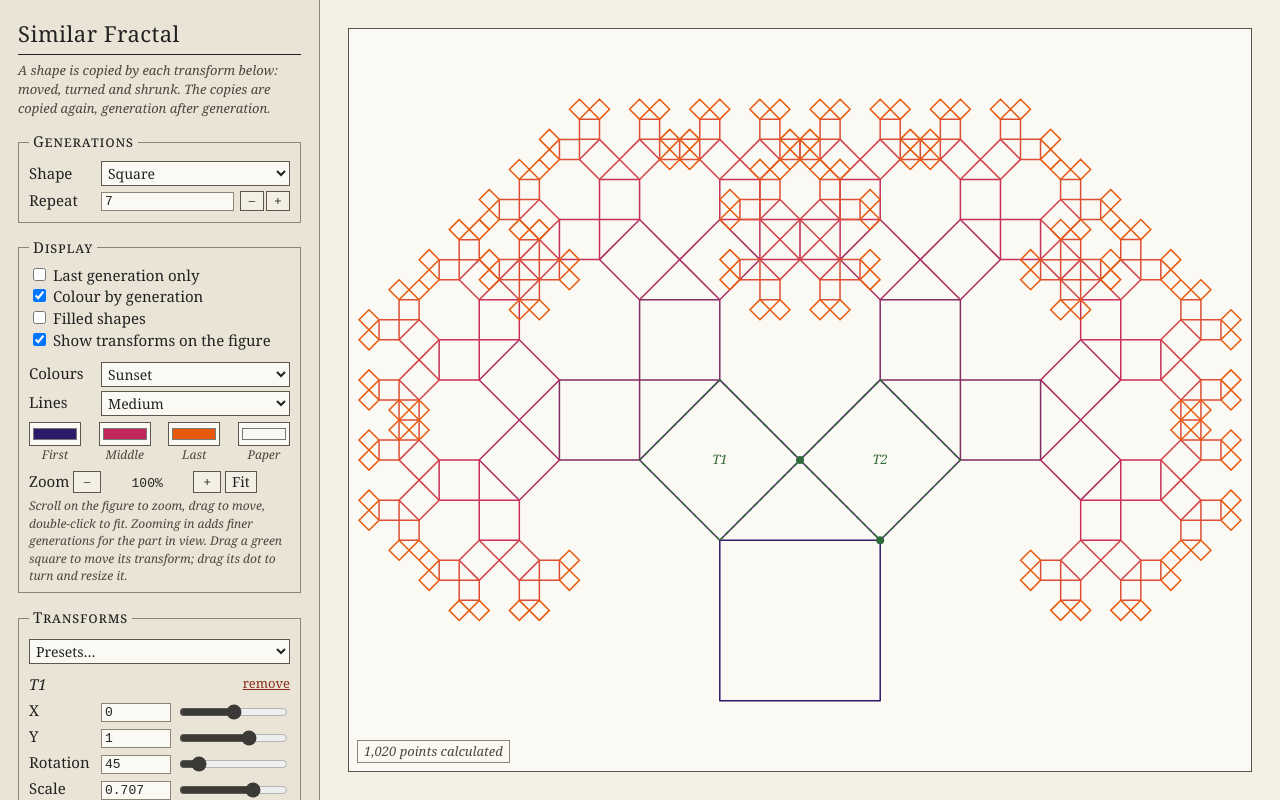
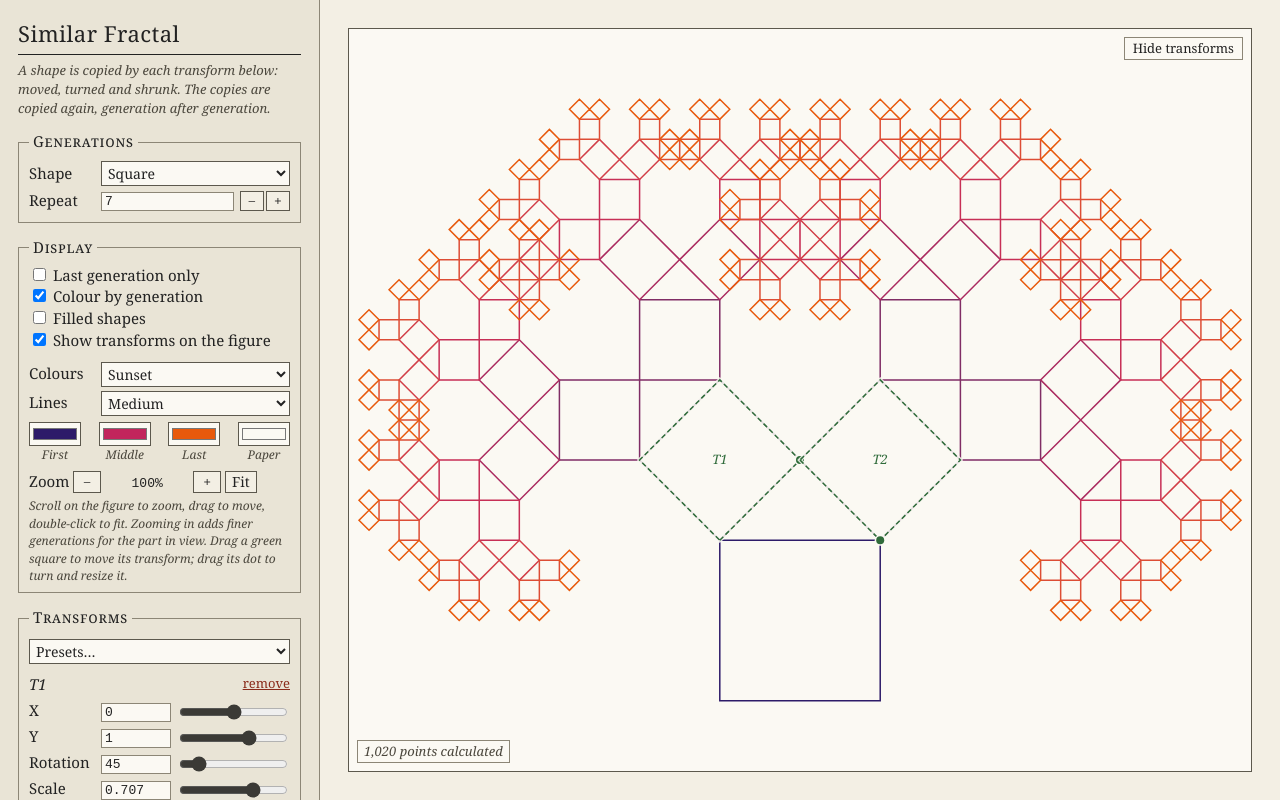
Before and after one commit to StefanoMartin/mathmathmath, a plain HTML site: page index.html in a window 1280 px wide. Drawn offline with Linux system fonts and the light colour scheme.

Commit message:
Improved transformer

```diff
--- a/css/style.css
+++ b/css/style.css
@@ -136,7 +136,8 @@ button.step + button.step {
 /* ---- Transform boxes ---- */
 
 .box_iteration {
-  padding: 4px 0 6px;
+  margin: 0 -6px;
+  padding: 4px 6px 6px;
   border-bottom: 1px dotted #8c8676;
 }
 
@@ -390,3 +391,20 @@ table.colours {
   border: 1px solid #8c8676;
   pointer-events: none;
 }
+
+/* Button in the upper-right corner of the figure. */
+.figure_button {
+  position: absolute;
+  top: 37px;
+  right: 37px;
+  padding: 1px 8px;
+  font-size: 13px;
+  background: #fbf9f3;
+  border: 1px solid #8c8676;
+}
+
+/* A transform box whose frame is under the pointer on the figure, or the other way round. */
+.box_iteration.hovered {
+  background: rgba(47, 107, 58, 0.10);
+  box-shadow: inset 3px 0 0 #2f6b3a;
+}
--- a/index.html
+++ b/index.html
@@ -137,6 +137,8 @@
     <div id="figure">
       <canvas id="similar_canvas"></canvas>
       <div id="point_count"></div>
+      <button type="button" id="toggleHandles" class="figure_button"
+        title="Show or hide the frames of the transforms (key H)">Hide transforms</button>
     </div>
   </body>
 </html>
--- a/javascript/fractal.js
+++ b/javascript/fractal.js
@@ -132,6 +132,7 @@ var similar = {
   only_last: false,
   colored: true,
   show_handles: true,
+  hover_index: -1,         // transform whose frame is highlighted, or -1
   filled: false,           // fill closed shapes instead of outlining them
   line_width: 1.5,         // in CSS pixels
   shape: null,             // see set_shape()
@@ -775,38 +776,78 @@ var similar = {
     }
   },
 
-  // Dashed frame, name and corner dot for each transform.
+  // Dashed frame, name and corner dot for each transform. Every frame has a
+  // pale outline under it so it stands out on the drawing; the one under the
+  // pointer (hover_index) is drawn solid, shaded and on top of the others.
   paint_handles: function(ctx, s, ox, oy, dpr){
-    ctx.font = "italic " + (13 * dpr) + "px Georgia, 'Times New Roman', serif";
     ctx.textAlign = "center";
     ctx.textBaseline = "middle";
 
+    var order = [];
     for (var i = 0; i < this.iteration.length; i++){
+      if (i !== this.hover_index) { order.push(i); }
+    }
+    if (this.hover_index >= 0 && this.hover_index < this.iteration.length){
+      order.push(this.hover_index);
+    }
+
+    for (var o = 0; o < order.length; o++){
+      i = order[o];
+      var on = i === this.hover_index;
       var t = this.iteration[i];
       var dx = t.zr * s, dy = t.zi * s;
       var ux = t.flip ? dy : -dy, uy = t.flip ? dx : -dx;
       var X = t.wr * s + ox, Y = oy - t.wi * s;
 
+      var frame = function(){
+        ctx.beginPath();
+        ctx.moveTo(X, Y);
+        ctx.lineTo(X + dx, Y - dy);
+        ctx.lineTo(X + dx + ux, Y - dy + uy);
+        ctx.lineTo(X + ux, Y + uy);
+        ctx.closePath();
+      };
+
+      if (on){
+        ctx.globalAlpha = 0.18;
+        ctx.fillStyle = HANDLE_INK;
+        frame();
+        ctx.fill();
+        ctx.globalAlpha = 1;
+      }
+
+      // Pale outline, then the frame itself.
+      ctx.setLineDash([]);
+      ctx.globalAlpha = 0.85;
+      ctx.strokeStyle = PAPER;
+      ctx.lineWidth = (on ? 6 : 4) * dpr;
+      frame();
+      ctx.stroke();
+      ctx.globalAlpha = 1;
+
       ctx.strokeStyle = HANDLE_INK;
-      ctx.lineWidth = 1.5 * dpr;
-      ctx.setLineDash([5 * dpr, 3 * dpr]);
-      ctx.beginPath();
-      ctx.moveTo(X, Y);
-      ctx.lineTo(X + dx, Y - dy);
-      ctx.lineTo(X + dx + ux, Y - dy + uy);
-      ctx.lineTo(X + ux, Y + uy);
-      ctx.closePath();
+      ctx.lineWidth = (on ? 2.5 : 1.5) * dpr;
+      ctx.setLineDash(on ? [] : [5 * dpr, 3 * dpr]);
+      frame();
       ctx.stroke();
       ctx.setLineDash([]);
 
+      // The corner dot (turn and resize), with a pale ring.
+      var r = (on ? 6 : 4) * dpr;
+      ctx.fillStyle = PAPER;
+      ctx.beginPath();
+      ctx.arc(X + dx, Y - dy, r + 1.5 * dpr, 0, 2 * Math.PI);
+      ctx.fill();
       ctx.fillStyle = HANDLE_INK;
       ctx.beginPath();
-      ctx.arc(X + dx, Y - dy, 4 * dpr, 0, 2 * Math.PI);
+      ctx.arc(X + dx, Y - dy, r, 0, 2 * Math.PI);
       ctx.fill();
 
-      if (Math.abs(dx) + Math.abs(dy) > 30 * dpr){
+      // The name, when the frame is large enough or under the pointer.
+      if (on || Math.abs(dx) + Math.abs(dy) > 30 * dpr){
         var label = "T" + (i + 1);
         var lx = X + (dx + ux) * 0.5, ly = Y + (uy - dy) * 0.5;
+        ctx.font = "italic " + ((on ? 16 : 13) * dpr) + "px Georgia, 'Times New Roman', serif";
         ctx.strokeStyle = PAPER;
         ctx.lineWidth = 4 * dpr;
         ctx.strokeText(label, lx, ly);
--- a/javascript/main.js
+++ b/javascript/main.js
@@ -115,6 +115,7 @@ var build = function(){
   similar.only_last    = byId("only_last").checked;
   similar.colored      = byId("colored").checked;
   similar.show_handles = byId("show_handles").checked;
+  byId("toggleHandles").textContent = similar.show_handles ? "Hide transforms" : "Show transforms";
   similar.filled       = byId("filled").checked;
 
   var shape = validShape(byId("shape").value);
@@ -864,6 +865,22 @@ var panelEvents = function(){
   byId("only_last").addEventListener("change", scheduleBuild);
   byId("colored").addEventListener("change", scheduleBuild);
   byId("show_handles").addEventListener("change", scheduleBuild);
+  byId("toggleHandles").addEventListener("click", toggleHandles);
+  document.addEventListener("keydown", function(e){
+    // H hides or shows the frames, unless a text or number field is being typed in.
+    var tag = e.target.tagName;
+    if ((e.key === "h" || e.key === "H") && !e.ctrlKey && !e.metaKey && !e.altKey &&
+        tag !== "INPUT" && tag !== "TEXTAREA" && tag !== "SELECT"){
+      toggleHandles();
+    }
+  });
+
+  // Hovering a transform box highlights its frame on the figure.
+  byId("panel").addEventListener("mouseover", function(e){
+    var box = e.target.closest(".box_iteration");
+    setHover(box ? boxes().indexOf(box) : -1);
+  });
+  byId("panel").addEventListener("mouseleave", function(){ setHover(-1); });
   byId("filled").addEventListener("change", scheduleBuild);
   document.addEventListener("change", function(e){
     if (e.target.classList.contains("mirror")) { scheduleBuild(); }
@@ -905,6 +922,22 @@ var panelEvents = function(){
   window.addEventListener("resize", scheduleBuild);
   window.addEventListener("load", scheduleBuild);
   window.addEventListener("hashchange", onHashChange);
+};
+
+var toggleHandles = function(){
+  var box = byId("show_handles");
+  box.checked = !box.checked;
+  if (!box.checked) { setHover(-1); }
+  scheduleBuild();
+};
+
+// Highlight one transform (its frame on the figure and its box in the panel), or none (-1).
+var setHover = function(index){
+  if (!similar.show_handles) { index = -1; }
+  if (index === similar.hover_index) { return; }
+  similar.hover_index = index;
+  boxes().forEach(function(box, i){ box.classList.toggle("hovered", i === index); });
+  scheduleBuild();
 };
 
 var zoomCentre = function(factor){
@@ -965,6 +998,7 @@ var figureEvents = function(){
     if (!drag){
       var hit = similar.handle_at(p.x, p.y);
       canvas.style.cursor = hit ? (hit.part === "corner" ? "crosshair" : "move") : "";
+      setHover(hit ? hit.index : -1);
       return;
     }
 
@@ -1002,6 +1036,9 @@ var figureEvents = function(){
   };
   canvas.addEventListener("pointerup", endDrag);
   canvas.addEventListener("pointercancel", endDrag);
+  canvas.addEventListener("pointerleave", function(){
+    if (!drag) { setHover(-1); }
+  });
 
   canvas.addEventListener("dblclick", function(){
     similar.reset_view();
```
